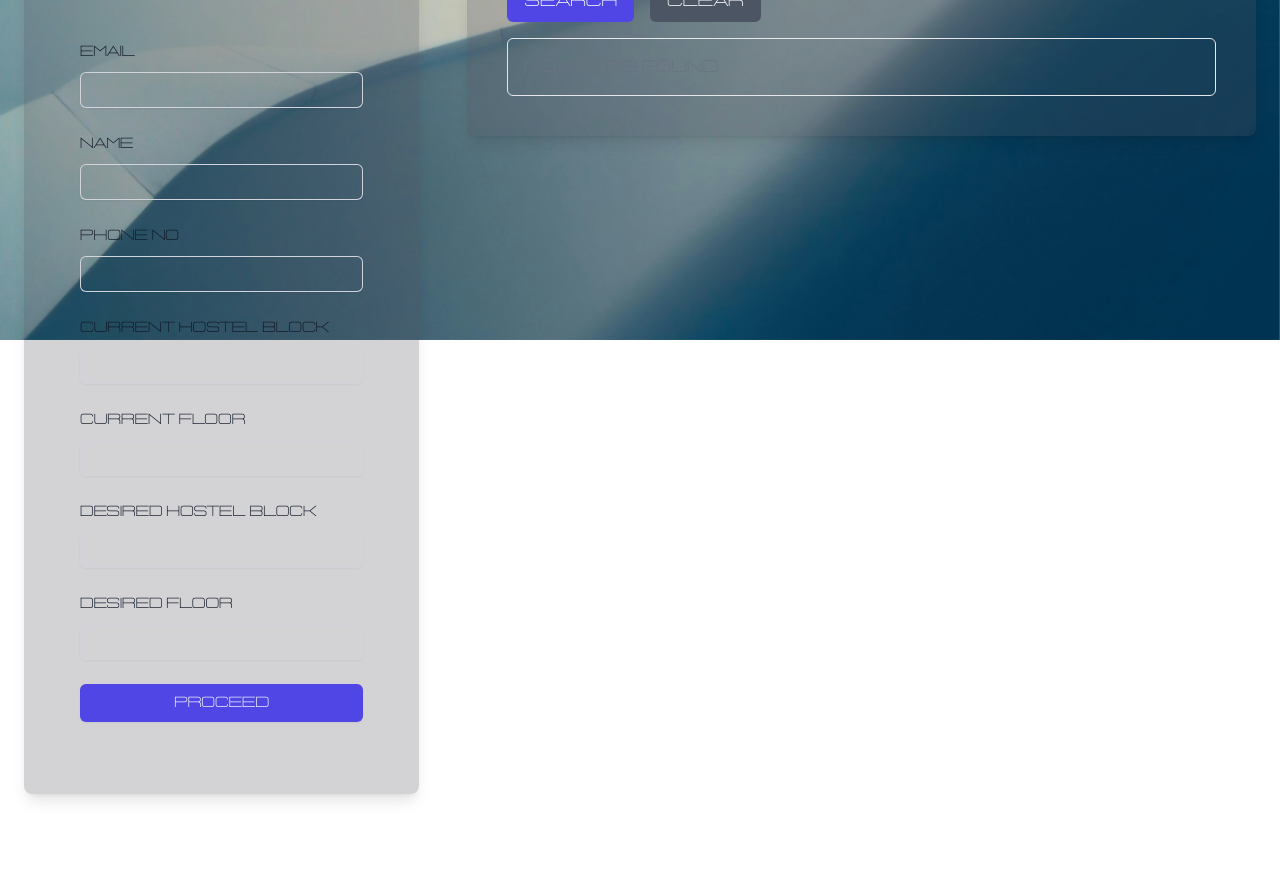
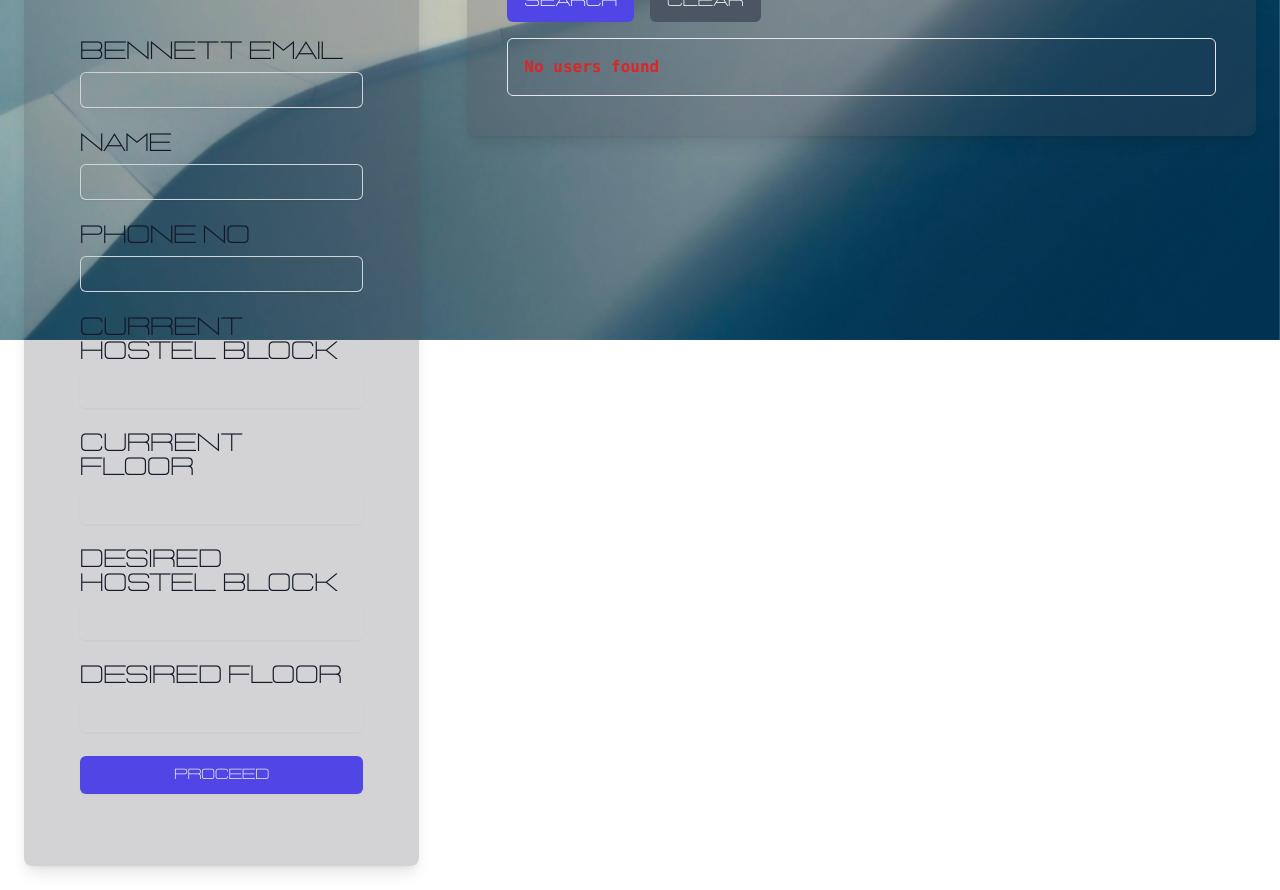
Before and after one commit to pprasoon1/uiroomsearch, a React (Vite) app in the folder frontend/: page /proceed in a window 1280 px wide. Shown: the part 460-1350 px from the top of the page. Before the commit the page ends 1278 px from the top, so only its background shows below. Built offline with nearby package versions, Linux system fonts and the light colour scheme.

Commit message:
fr change

```diff
--- a/frontend/src/Pages/Dashboard.jsx
+++ b/frontend/src/Pages/Dashboard.jsx
@@ -21,7 +21,6 @@ export default function Dashboard({ searchCriteria }) {
   };
 
   useEffect(() => {
-    // Fetch users when component mounts or searchCriteria changes
     if (searchCriteria) {
       setDesiredFloor(searchCriteria.desiredFloor);
       setDesiredHostelBlock(searchCriteria.desiredHostelBlock);
@@ -85,9 +84,12 @@ export default function Dashboard({ searchCriteria }) {
       <div className="overflow-y-auto max-h-96 border rounded-md p-4 space-y-4">
         {users.length > 0 ? (
           users.map((user) => (
-            <div key={user._id} className="p-4 border rounded-md">
+            <div key={user._id} className="p-4 border rounded-md ">
               <p className='text-zinc-950 font-mono font-bold '><strong>Name: </strong> {user.name}</p>
-              <p className='text-zinc-950 font-mono font-bold '><strong>Email: </strong> {user.email}</p>
+              <p className='text-zinc-950 font-mono font-bold '>
+                <strong>Email: </strong>
+                <a href={`mailto:${user.email}`} className="text-blue-500 underline">{user.email}</a>
+              </p>
               <p className='text-zinc-950 font-mono font-bold '><strong>Contact: </strong> {user.phoneNo}</p>
               <p className='text-zinc-950 font-mono font-bold '><strong>Current Hostel Block: </strong> {user.currentHostelBlock}</p>
               <p className='text-zinc-950 font-mono font-bold '><strong>Current Floor: </strong> {user.currentFloor}</p>
@@ -96,7 +98,7 @@ export default function Dashboard({ searchCriteria }) {
             </div>
           ))
         ) : (
-          <p className="text-gray-500">No users found</p>
+          <p className="text-red-600 font-bold font-mono">No users found</p>
         )}
       </div>
     </div>
--- a/frontend/src/Pages/Form.jsx
+++ b/frontend/src/Pages/Form.jsx
@@ -17,12 +17,6 @@ export default function Form({ onSearch }) {
   const handleChange = (e) => {
     const { name, value } = e.target;
     setFormData({ ...formData, [name]: value });
-  };
-
-  const handleInput = (e) => {
-    const { name, value } = e.target;
-    const upperCaseValue = value.toUpperCase().replace(/[^A-Z0-9]/g, '');
-    setFormData({ ...formData, [name]: upperCaseValue });
   };
 
   // Function to validate the form
@@ -72,30 +66,131 @@ export default function Form({ onSearch }) {
 
       <div className="mt-10 sm:mx-auto sm:w-full sm:max-w-sm">
         <form onSubmit={handleSubmit} className="space-y-6 ">
-          {['email', 'name', 'phoneNo', 'currentHostelBlock', 'currentFloor', 'desiredHostelBlock', 'desiredFloor'].map((field) => (
-            <div key={field}>
-              <label htmlFor={field} className="block text-sm  leading-6 text-gray-900">
-                {field.split(/(?=[A-Z])/).join(' ')}
+          <div>
+            <label htmlFor="email" className="block text-2xl leading-6 text-gray-900">
+              Bennett email
             </label>
             <div className="mt-2">
               <input
-                  id={field}
-                  name={field}
-                  type={field === 'email' ? 'email' : 'text'}
+                id="email"
+                name="email"
+                type="email"
                 required
-                  value={formData[field]}
+                value={formData.email}
                 onChange={handleChange}
-                  onInput={['currentHostelBlock', 'currentFloor', 'desiredHostelBlock', 'desiredFloor'].includes(field) ? handleInput : undefined}
                 className="block w-full rounded-md border-0 py-1.5 px-3 text-black font-mono font-semibold shadow-sm ring-1 ring-inset ring-gray-300 placeholder:text-gray-400 focus:ring-2 focus:ring-inset focus:ring-indigo-600 sm:text-sm sm:leading-6 bg-transparent"
               />
             </div>
           </div>
-          ))}
+
+          <div>
+            <label htmlFor="name" className="block text-2xl leading-6 text-gray-900">
+              Name
+            </label>
+            <div className="mt-2">
+              <input
+                id="name"
+                name="name"
+                type="text"
+                required
+                value={formData.name}
+                onChange={handleChange}
+                className="block w-full rounded-md border-0 py-1.5 px-3 text-black font-mono font-semibold shadow-sm ring-1 ring-inset ring-gray-300 placeholder:text-gray-400 focus:ring-2 focus:ring-inset focus:ring-indigo-600 sm:text-sm sm:leading-6 bg-transparent"
+              />
+            </div>
+          </div>
+
+          <div>
+            <label htmlFor="phoneNo" className="block text-2xl leading-6 text-gray-900">
+              Phone No
+            </label>
+            <div className="mt-2">
+              <input
+                id="phoneNo"
+                name="phoneNo"
+                type="number"
+                required
+                value={formData.phoneNo}
+                onChange={handleChange}
+                className="block w-full rounded-md border-0 py-1.5 px-3 text-black font-mono font-semibold shadow-sm ring-1 ring-inset ring-gray-300 placeholder:text-gray-400 focus:ring-2 focus:ring-inset focus:ring-indigo-600 sm:text-sm sm:leading-6 bg-transparent"
+              />
+            </div>
+          </div>
+
+          <div>
+            <label htmlFor="currentHostelBlock" className="block text-2xl leading-6 text-gray-900">
+              Current Hostel Block
+            </label>
+            <div className="mt-2">
+              <input
+                id="currentHostelBlock"
+                name="currentHostelBlock"
+                type="text"
+                required
+                value={formData.currentHostelBlock}
+                onChange={handleChange}
+                className="block w-full rounded-md border-0 py-1.5 px-3 text-black font-mono font-semibold shadow-sm ring-1 ring-inset ring-gray-300 placeholder:text-gray-400 focus:ring-2 focus:ring-inset focus:ring-indigo-600 sm:text-sm sm:leading-6 bg-transparent"
+              />
+            </div>
+          </div>
+
+          <div>
+            <label htmlFor="currentFloor" className="block text-2xl leading-6 text-gray-900">
+              Current Floor
+            </label>
+            <div className="mt-2">
+              <input
+                id="currentFloor"
+                name="currentFloor"
+                type="number"
+                required
+                value={formData.currentFloor}
+                onChange={handleChange}
+                className="block w-full rounded-md border-0 py-1.5 px-3 text-black font-mono font-semibold shadow-sm ring-1 ring-inset ring-gray-300 placeholder:text-gray-400 focus:ring-2 focus:ring-inset focus:ring-indigo-600 sm:text-sm sm:leading-6 bg-transparent"
+              />
+            </div>
+          </div>
+
+          <div>
+            <label htmlFor="desiredHostelBlock" className="block text-2xl leading-6 text-gray-900">
+              Desired Hostel Block
+            </label>
+            <div className="mt-2">
+              <input
+                id="desiredHostelBlock"
+                name="desiredHostelBlock"
+                type="text"
+                required
+                value={formData.desiredHostelBlock}
+                onChange={handleChange}
+                className="block w-full rounded-md border-0 py-1.5 px-3 text-black font-mono font-bold shadow-sm ring-1 ring-inset ring-gray-300 placeholder:text-gray-400 focus:ring-2 focus:ring-inset focus:ring-indigo-600 sm:text-sm sm:leading-6 bg-transparent"
+              />
+            </div>
+          </div>
+
+          <div>
+            <label htmlFor="desiredFloor" className="block text-2xl leading-6 text-gray-900">
+              Desired Floor
+            </label>
+            <div className="mt-2">
+              <input
+                id="desiredFloor"
+                name="desiredFloor"
+                type="number"
+                required
+                value={formData.desiredFloor}
+                onChange={handleChange}
+                className="block w-full rounded-md border-0 py-1.5 px-3 text-black font-mono font-semibold shadow-sm ring-1 ring-inset ring-gray-300 placeholder:text-gray-400 focus:ring-2 focus:ring-inset focus:ring-indigo-600 sm:text-sm sm:leading-6 bg-transparent"
+              />
+            </div>
+          </div>
+
           {errorMessage && (
             <div className="text-red-600 font-bold font-mono">
               {errorMessage}
             </div>
           )}
+
           <div>
             <button
               type="submit"
```
Lines whose indentation alone changed are shown as unchanged.
